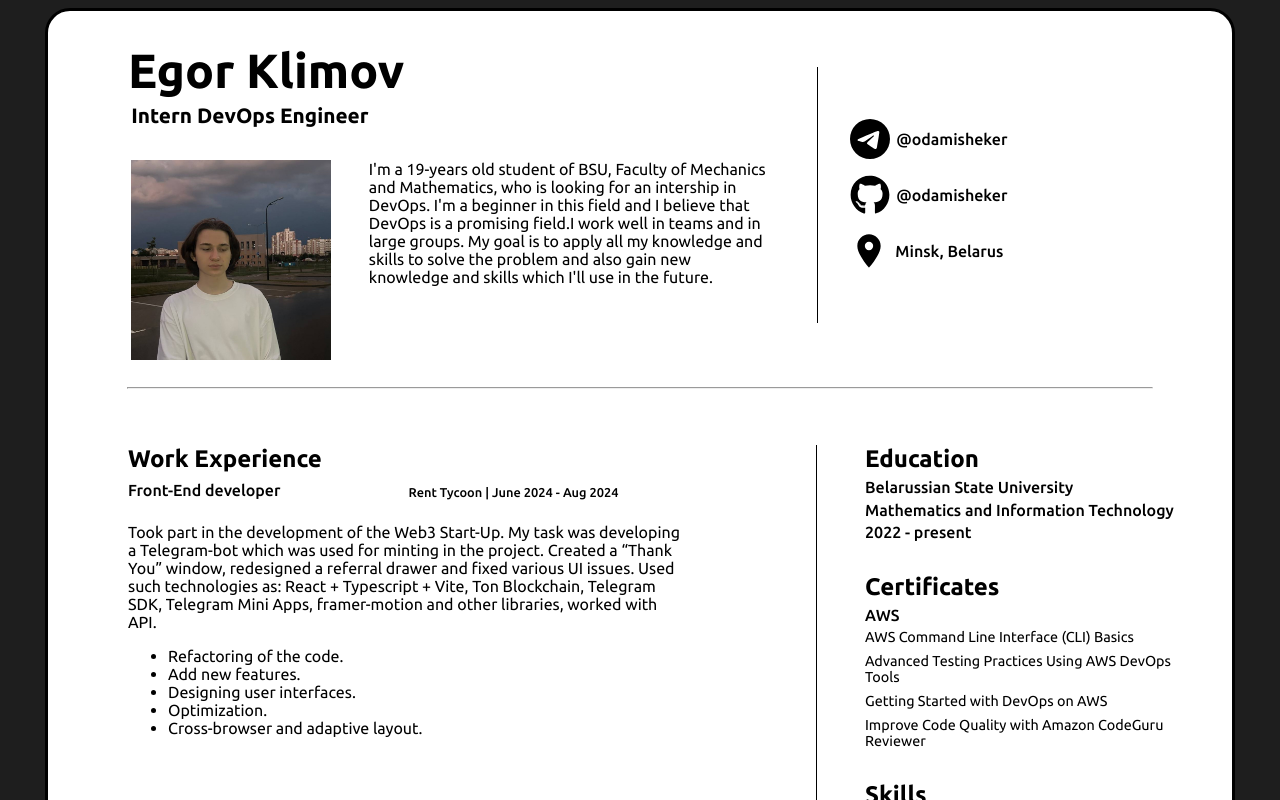
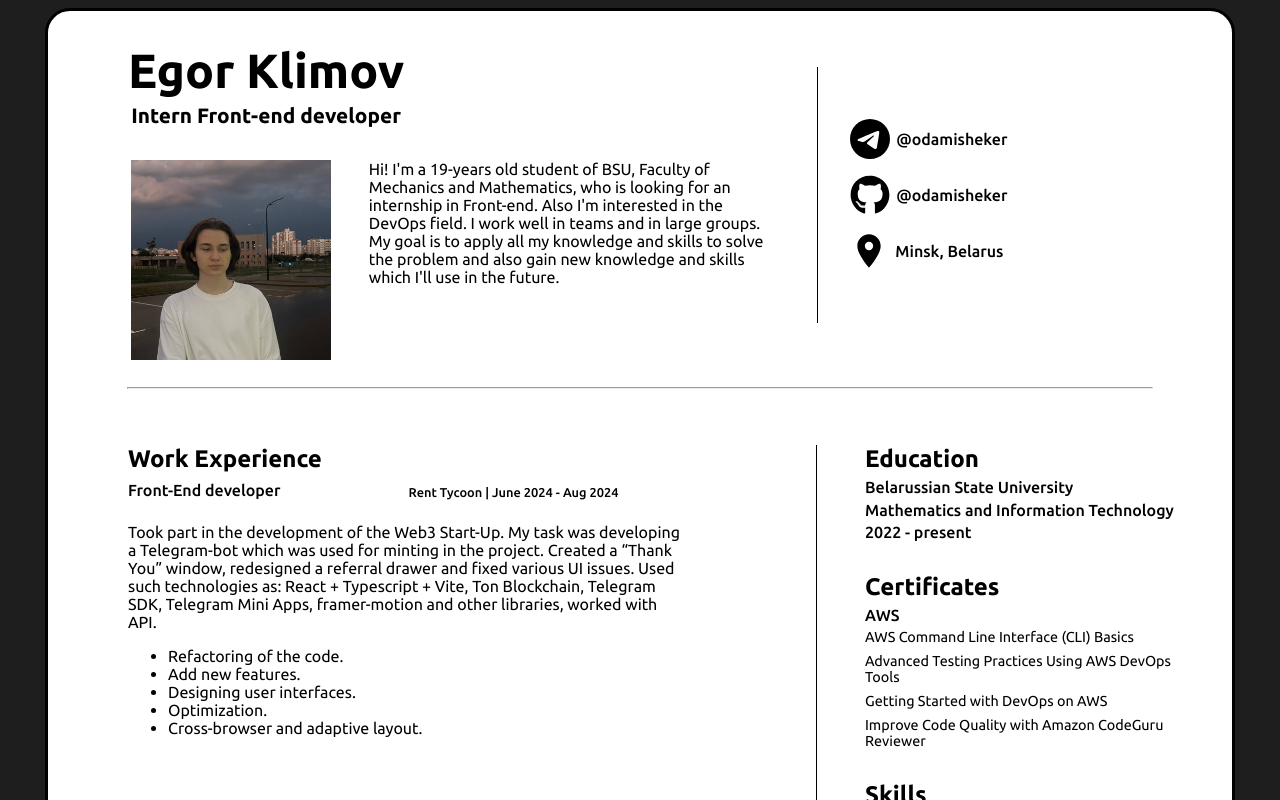
Before and after one commit to odamisheker/resume, a React (Vite) app: page / in a window 1280 px wide. Shown: the top 800 px of the page. Built offline with nearby package versions, Linux system fonts and the light colour scheme.

Commit message:
Change specialty and update Resume.pdf

```diff
--- a/src/components/Header/Header.tsx
+++ b/src/components/Header/Header.tsx
@@ -8,14 +8,14 @@ export default function Header() {
     <div className={styles.container}>
       <div className={styles.myInfo}>
         <a className={styles.name}>Egor Klimov</a>
-        <a className={styles.specialty}>Intern DevOps Engineer</a>
+        <a className={styles.specialty}>Intern Front-end developer</a>
         <div className={styles.myPhoto}>
           <div className={styles.photo}></div>
           <a className={styles.myDesc}>
-            I'm a 19-years old student of BSU, Faculty of Mechanics and Mathematics, who is looking for an
-            intership in DevOps. I'm a beginner in this field and I believe that
-            DevOps is a promising field.I work well in teams and in large groups.
-            My goal is to apply all my knowledge and skills to solve the
+            Hi! I'm a 19-years old student of BSU, Faculty of Mechanics and
+            Mathematics, who is looking for an internship in Front-end. Also I'm
+            interested in the DevOps field. I work well in teams and in large
+            groups. My goal is to apply all my knowledge and skills to solve the
             problem and also gain new knowledge and skills which I'll use in the
             future.
           </a>
```
Also changed, not shown: 1 other file (tests, documents, lock files or other folders).
